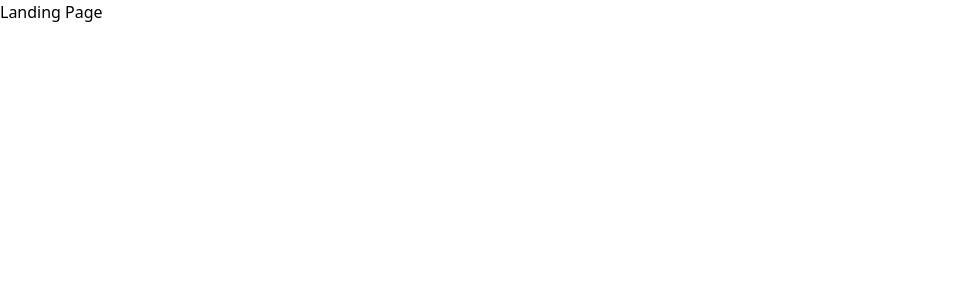
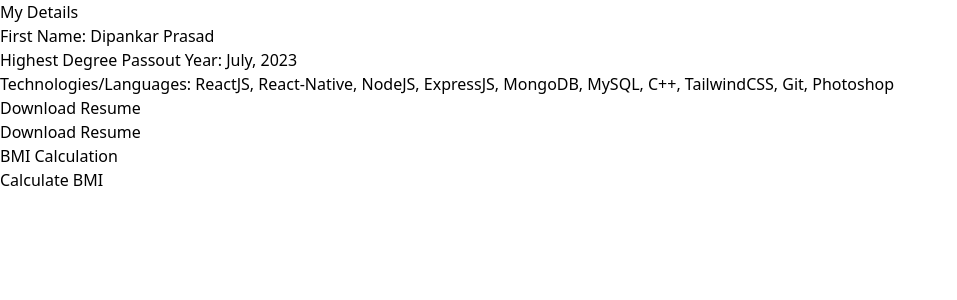
Before and after one commit to iamdpunkr1/8yEJeSB2B2lHvBdZ, a React (Vite) app: page / in a window 1280 px wide. Shown: the top 300 px of the page, without its empty margins (0-957 px from the left). Built offline with nearby package versions, Linux system fonts and the light colour scheme.

Commit message:
fix(landing): Update candidate details

```diff
--- a/src/pages/Home.tsx
+++ b/src/pages/Home.tsx
@@ -1,10 +1,27 @@
-
+import { Link } from 'react-router-dom'
 
 const Home = () => {
   return (
-    <section>
-        Landing Page
-    </section>
+    <div>
+      <section>
+        <h2>My Details</h2>
+        <p>First Name: Dipankar Prasad</p>
+        <p>Highest Degree Passout Year: July, 2023</p>
+        <p>Technologies/Languages: ReactJS, React-Native, NodeJS, ExpressJS, MongoDB, MySQL, C++, TailwindCSS, Git, Photoshop</p>
+      </section>
+      <section>
+        <h2>Download Resume</h2>
+        <Link to="/dipankar__resume.pdf" download>
+          Download Resume
+        </Link>
+      </section>
+      <section>
+        <h2>BMI Calculation</h2>
+        <p>
+          <Link to="/bmi">Calculate BMI</Link>
+        </p>
+      </section>
+    </div>
   )
 }
 
```
